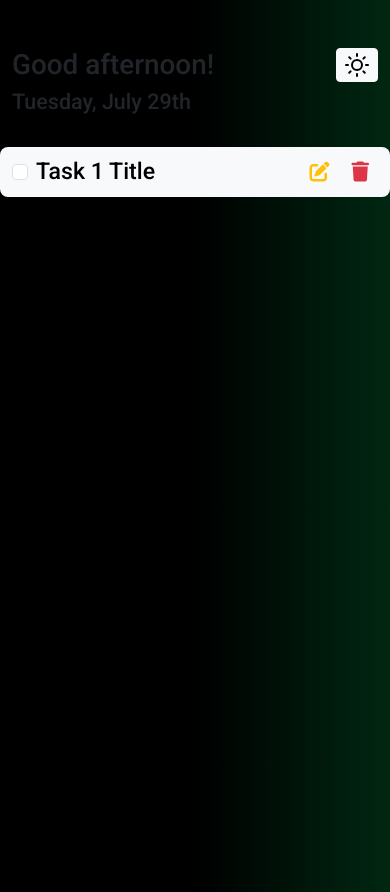
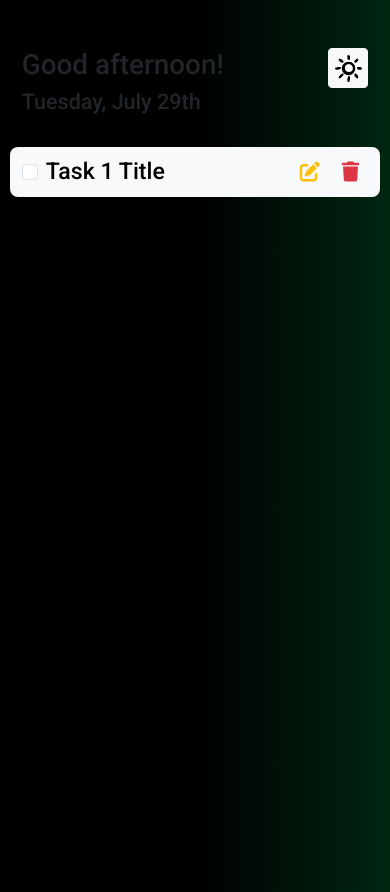
Before and after one commit to kaikem/todo-list-v2, a website: page index.html in a window 390 px wide. Drawn offline with Linux system fonts and the light colour scheme.

Commit message:
darkmodeBtn & Container

```diff
--- a/scss/style.scss
+++ b/scss/style.scss
@@ -6,6 +6,7 @@ body {
     font-family: "Roboto", sans-serif !important;
     background: linear-gradient(90deg, rgba(0, 0, 0, 1) 0%, rgba(0, 0, 0, 1) 50%, rgba(0, 39, 18, 1) 100%) !important;
     height: 100vh;
+    min-width: 330px;
 }
 
 #taskCol {
@@ -16,3 +17,18 @@ body {
 #deleteBtn:hover {
     border: 2px solid !important;
 }
+
+#darkmodeBtn {
+    width: 40px;
+    height: 40px;
+    background-image: url("../images/sun.svg");
+    background-position: center center;
+    background-repeat: no-repeat;
+    background-size: 70%;
+}
+
+@media (max-width: 576px) {
+    .container {
+        max-width: 95%;
+    }
+}
```
Also changed, not shown: css/style.css.
